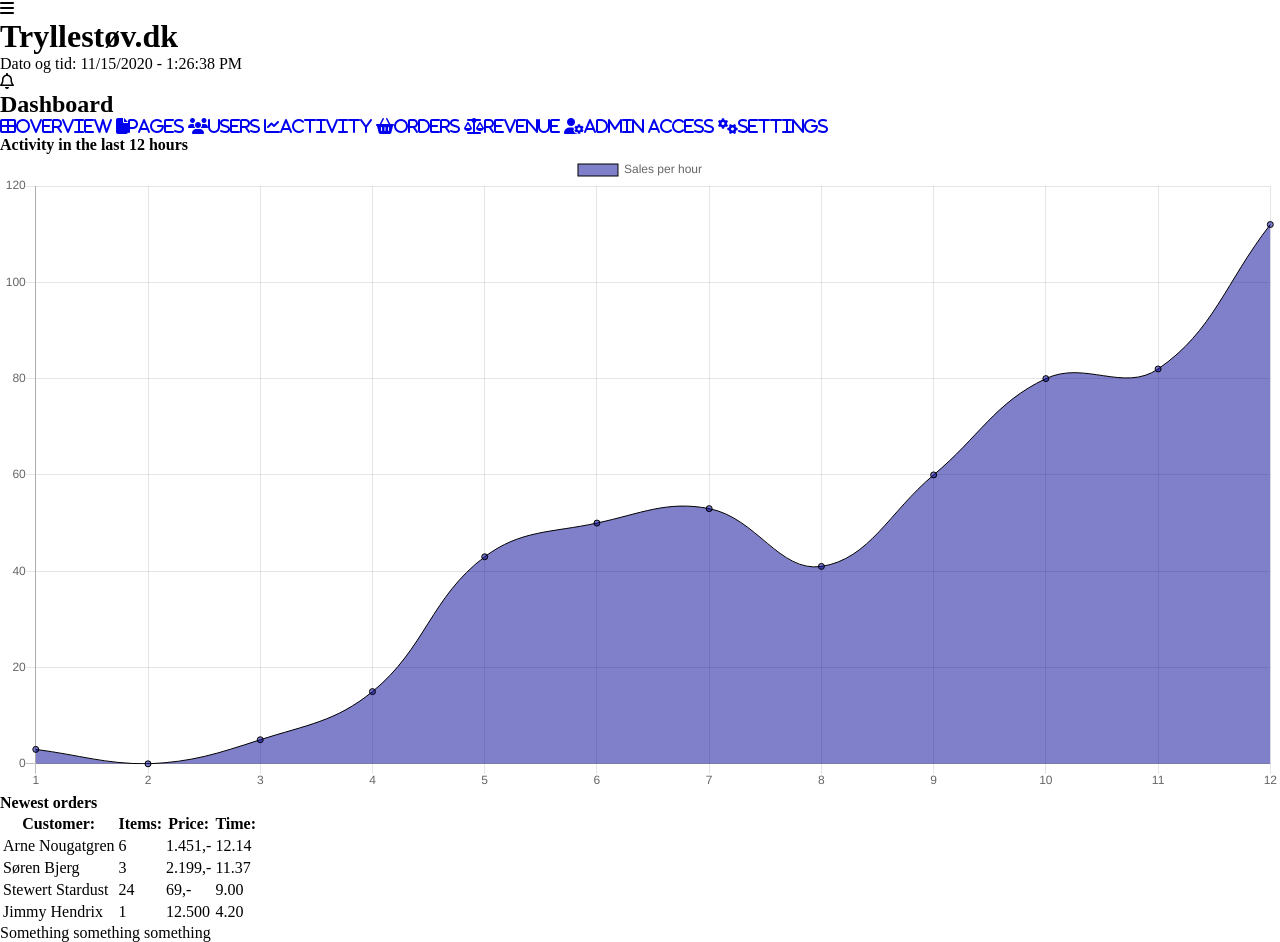
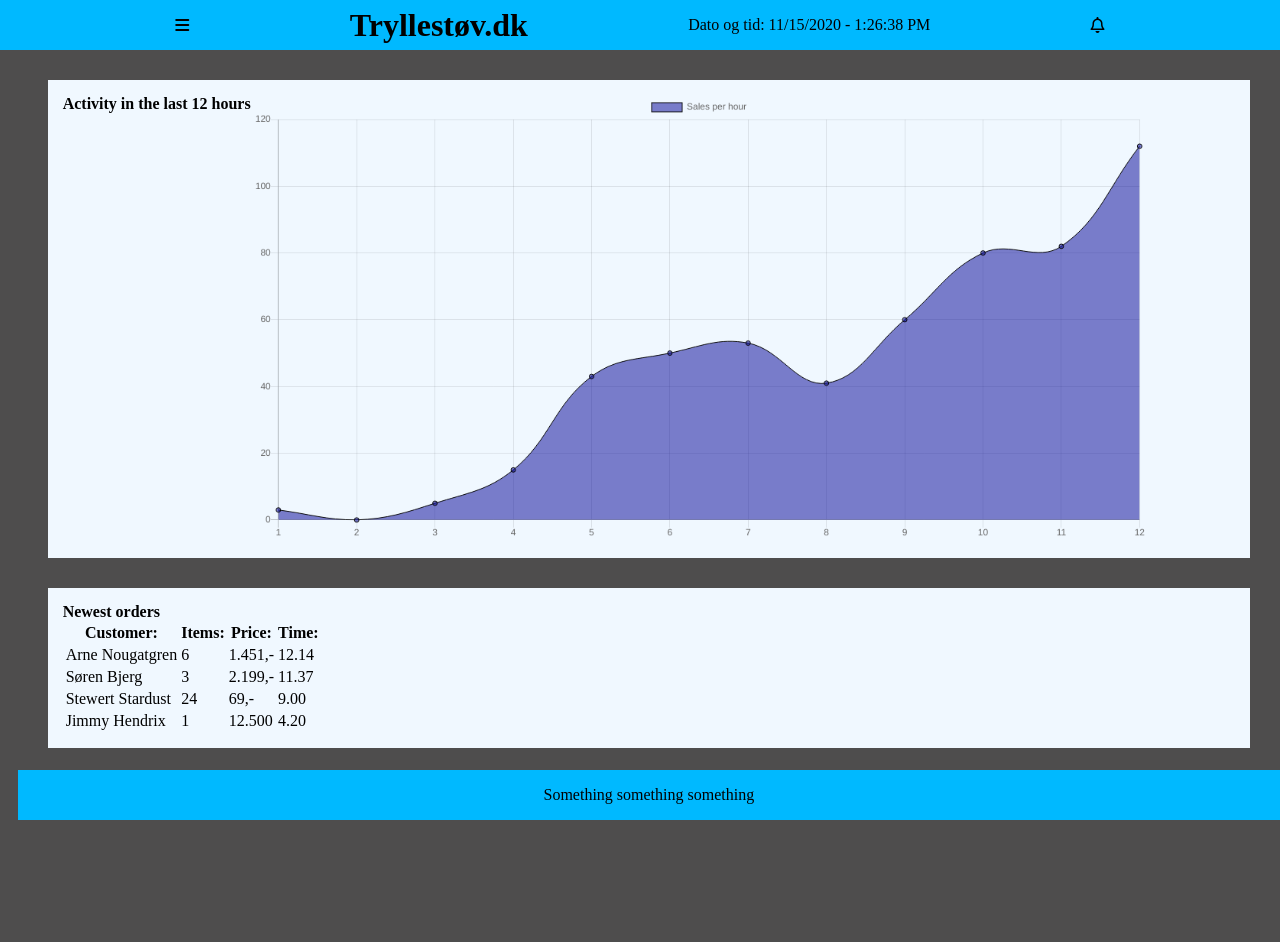
Before and after one commit to slippins/Dashboard, a website: page index.html in a window 1280 px wide. After the commit the page ends 820 px from the top, so only its background shows below. Drawn offline with nearby package versions, Linux system fonts and the light colour scheme.

Commit message:
imported farver og styler tiles

```diff
--- a/css/styles.scss
+++ b/css/styles.scss
@@ -1,35 +1,128 @@
-* { /* Gælder alt på hele siden */
-  box-sizing: border-box; /* Bokse har altid den størrelse man giver uanset om der tilføjes margen, padding mv. */
+$tablet: "screen and (min-width: 760px)";
+$desktop: "screen and (min-width: 1200px)";
+
+$border: 1px solid;
+
+@import "_colors";
+
+
+* {
+  box-sizing: border-box;
 }
-/* Ovenstående kode kan give problemer ved nogle 3. parts scripts man henter. Men det gør det nemmere at forstå og lave kodning når man starter. */
 
 body {
-  margin: 0; /* Ingen kanter i siden af browser */
+  margin: 0;
+  display: grid;
+  grid-template-areas:
+    'header header header header header header'
+    'menu main main main main main '
+    'menu footer footer footer footer footer';
+  background: $primary-color;
 }
 
 h1, h2, h3, h4, h5, h6 {
-  margin: 0; /* Ingen ydre margen fra overskrifter */
-  padding: 0; /* Ingen indre margen fra overskrifter */
+  margin: 0;
+  padding: 0;
 }
 
 ul, ol {
-  margin: 2px 10px 2px 10px; /* Mindre margen på punkter */
-  padding: 0; /* Ingen indre margen fra lister */
-  list-style-position: inside; /* List punkter står på linje */
+  margin: 2px 10px 2px 10px;
+  padding: 0;
+  list-style-position: inside;
 }
 
 li {
-  margin: 0; /* Ingen ydre margen fra listpunkter */
+  margin: 0;
 }
 
 p {
-  margin: 0; /* Ingen ydre margen fra paragraffer */
-  padding: 0; /* Ingen indre margen fra paragraffer */
+  margin: 0;
+  padding: 0;
 }
 
-/* Sikrer billeder er responsive */
 img {
-  display: block; /* Billeder er et element (laver linjeskift) */
-  max-width: 100%; /* Bredde må maks fylde 100% */
-  height: auto; /* Højden skal tilpasse sig */
+  display: block;
+  max-width: 100%;
+  height: auto;
 }
+
+.header{
+  grid-area: header;
+  display: flex;
+  justify-content: space-between;
+  align-items: center;
+  background-color: $secondary-color;
+  height: 50px;
+  padding: 15px;
+  h1{
+    display: none;
+  }
+  #datoTid{
+    display: none;
+  }
+}
+
+.dashboardMenu{
+  grid-area: menu;
+  display: none;
+}
+
+.main{
+  grid-area: main;
+  height: 90vh;
+}
+
+.dashboard-tile{
+  flex-wrap: wrap;
+  background: $tilecolor;
+  margin: 30px;
+  padding: 15px;
+}
+
+#last-hour{
+  display: flex;
+
+}
+
+#salesChart{
+  position: relative;
+  height:auto !important;
+  width:70vw !important;
+}
+
+#newest-orders{
+  display: flex;
+  strong{
+    width: 100%;
+  }
+}
+
+.footer{
+  grid-area: footer;
+  display: flex;
+  justify-content: center;
+  align-items: center;
+  width: 100%;
+  height: 50px;
+  background: $secondary-color;
+}
+
+@media #{$tablet} {
+  .header{
+
+  }
+
+}
+
+@media #{$desktop} {
+  .header{
+    justify-content: space-evenly;
+    h1{
+      display: block;
+    }
+    #datoTid{
+      display: block;
+    }
+  }
+
+}
```
Also changed, not shown: css/styles.css, 1 other file.
